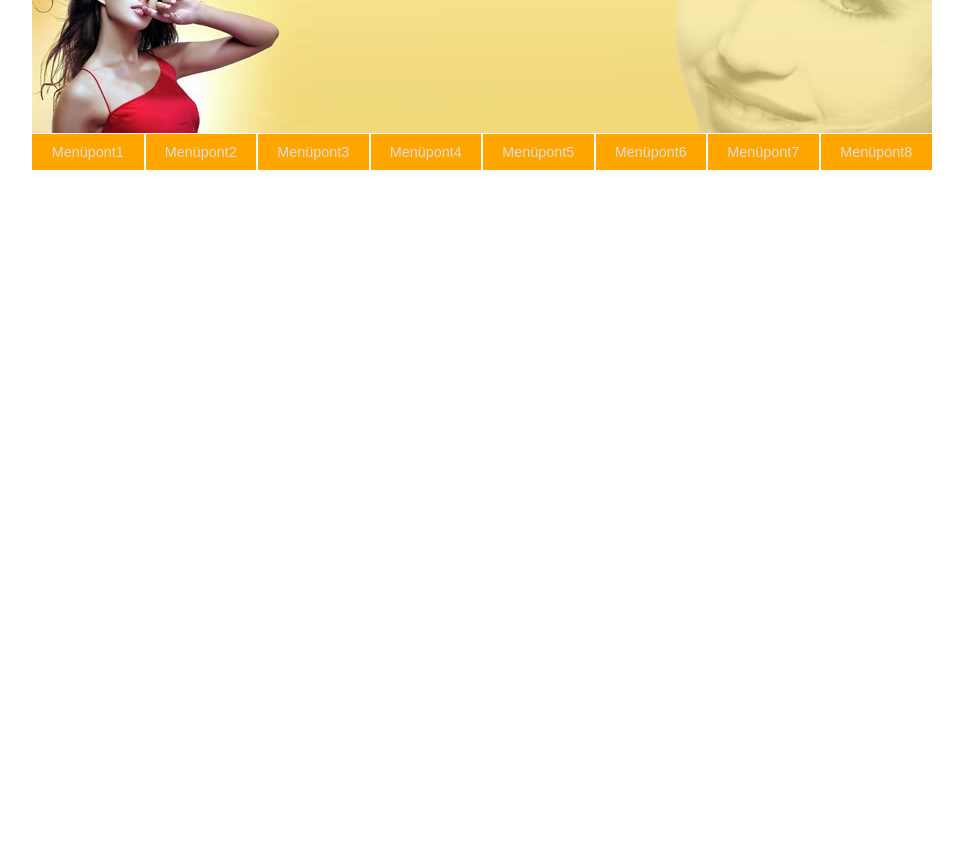
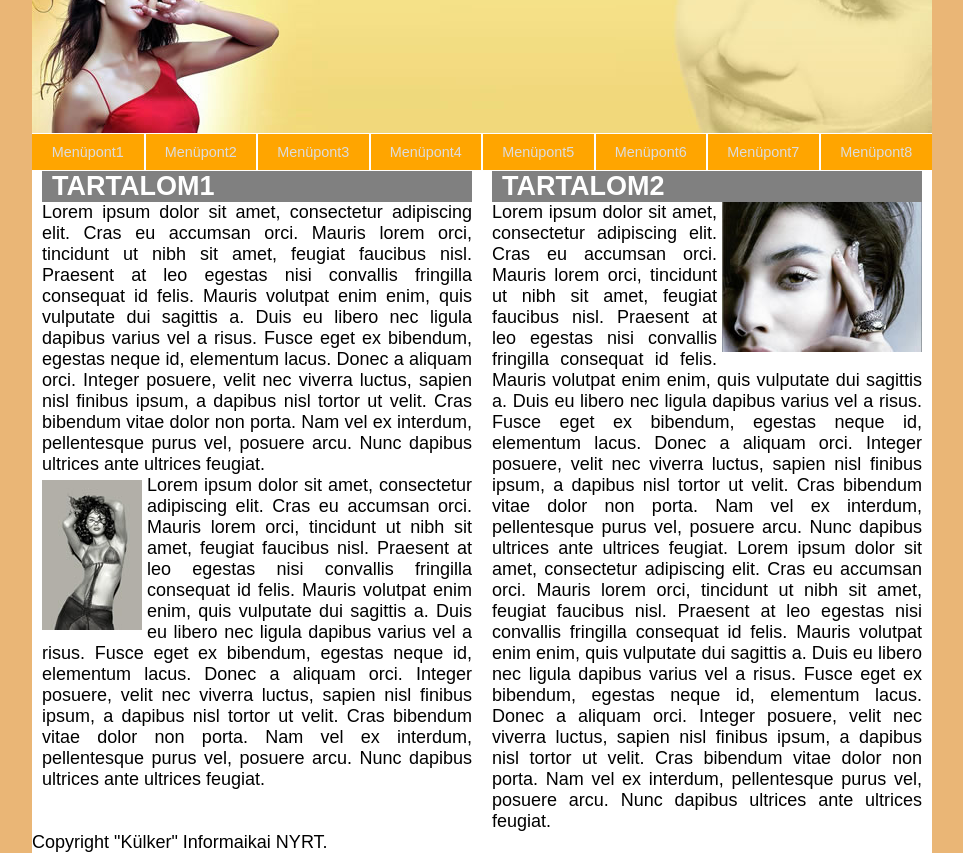
Before and after one commit to Zandras14/SzModell, a plain HTML site: page index.html in a window 1280 px wide. Shown: the part 67-920 px from the top of the page, without its empty margins (158-1121 px from the left). Before the commit the page ends 800 px from the top, so only its background shows below. Drawn offline with Linux system fonts and the light colour scheme.

Commit message:
Continel majd nem kesz

```diff
--- a/css/style2.css
+++ b/css/style2.css
@@ -7,10 +7,15 @@ html{
     font-family: Arial, Helvetica, sans-serif;
     font-size: 18px;
 }
+body{
+    background-color: #eab676;
+}
 .container{
     max-width: 900px;
     margin: 0 auto;
-}.header{
+    background: white;
+}
+.header{
     background: url('../images/logo.jpg');
     height: 200px;
 }
@@ -20,9 +25,22 @@ h1{
     text-transform: uppercase;
     text-indent: 200px;
 }
+h2{
+    font-size: 1.5rem;
+    color: white;
+    text-transform: uppercase;
+    background-color: gray;
+    padding: 0 10px ;
+}
 ul{
     list-style: none;
-}li{
+}
+ul::after {
+    content: "";
+    clear: both;
+    display: table;
+  }
+li{
     width: 12.5%;
     float:left;
     border: 1px solid white;
@@ -47,3 +65,22 @@ a:hover{
     color: white;
     text-decoration: underline;
 }
+.news{
+    width: 50%;
+    float: left;
+    text-align: justify;
+    padding: 0 10px;
+}
+content::after {
+    content: "";
+    clear: both;
+    display: table;
+}
+.kep1{
+    float: left;
+    margin: 5px 5px 5px 0;
+}
+.kep2{
+    float: right;
+    margin: 0 0 0 5px ;
+}
--- a/index.html
+++ b/index.html
@@ -23,10 +23,17 @@
             </ul>
         </div>
         <div class="content">
-            <div class="news"></div>
-            <div class="news"></div>
+            <div class="news"><h2>Tartalom1</h2><p>Lorem ipsum dolor sit amet, consectetur adipiscing elit. Cras eu accumsan orci. Mauris lorem orci, tincidunt ut nibh sit amet, feugiat faucibus nisl. Praesent at leo egestas nisi convallis fringilla consequat id felis. Mauris volutpat enim enim, quis vulputate dui sagittis a. Duis eu libero nec ligula dapibus varius vel a risus. Fusce eget ex bibendum, egestas neque id, elementum lacus. Donec a aliquam orci. Integer posuere, velit nec viverra luctus, sapien nisl finibus ipsum, a dapibus nisl tortor ut velit. Cras bibendum vitae dolor non porta. Nam vel ex interdum, pellentesque purus vel, posuere arcu. Nunc dapibus ultrices ante ultrices feugiat.
+            <div class="kep1"><img src="images/kiskep1.jpg"></div>Lorem ipsum dolor sit amet, consectetur adipiscing elit. Cras eu accumsan orci. Mauris lorem orci, tincidunt ut nibh sit amet, feugiat faucibus nisl. Praesent at leo egestas nisi convallis fringilla consequat id felis. Mauris volutpat enim enim, quis vulputate dui sagittis a. Duis eu libero nec ligula dapibus varius vel a risus. Fusce eget ex bibendum, egestas neque id, elementum lacus. Donec a aliquam orci. Integer posuere, velit nec viverra luctus, sapien nisl finibus ipsum, a dapibus nisl tortor ut velit. Cras bibendum vitae dolor non porta. Nam vel ex interdum, pellentesque purus vel, posuere arcu. Nunc dapibus ultrices ante ultrices feugiat.
+            </p>
+            </div>
+            <div class="news"><h2>Tartalom2</h2>
+            <div class="kep2"><img src="images/kiskep2.jpg"></div><p>Lorem ipsum dolor sit amet, consectetur adipiscing elit. Cras eu accumsan orci. Mauris lorem orci, tincidunt ut nibh sit amet, feugiat faucibus nisl. Praesent at leo egestas nisi convallis fringilla consequat id felis. Mauris volutpat enim enim, quis vulputate dui sagittis a. Duis eu libero nec ligula dapibus varius vel a risus. Fusce eget ex bibendum, egestas neque id, elementum lacus. Donec a aliquam orci. Integer posuere, velit nec viverra luctus, sapien nisl finibus ipsum, a dapibus nisl tortor ut velit. Cras bibendum vitae dolor non porta. Nam vel ex interdum, pellentesque purus vel, posuere arcu. Nunc dapibus ultrices ante ultrices feugiat.
+            Lorem ipsum dolor sit amet, consectetur adipiscing elit. Cras eu accumsan orci. Mauris lorem orci, tincidunt ut nibh sit amet, feugiat faucibus nisl. Praesent at leo egestas nisi convallis fringilla consequat id felis. Mauris volutpat enim enim, quis vulputate dui sagittis a. Duis eu libero nec ligula dapibus varius vel a risus. Fusce eget ex bibendum, egestas neque id, elementum lacus. Donec a aliquam orci. Integer posuere, velit nec viverra luctus, sapien nisl finibus ipsum, a dapibus nisl tortor ut velit. Cras bibendum vitae dolor non porta. Nam vel ex interdum, pellentesque purus vel, posuere arcu. Nunc dapibus ultrices ante ultrices feugiat.
+            </p>
+            </div>
         </div>
-        <div class="footer"></div>
+        <div class="footer">Copyright "Külker" Informaikai NYRT.</div>
     </div>
 </body>
 </html>
```
